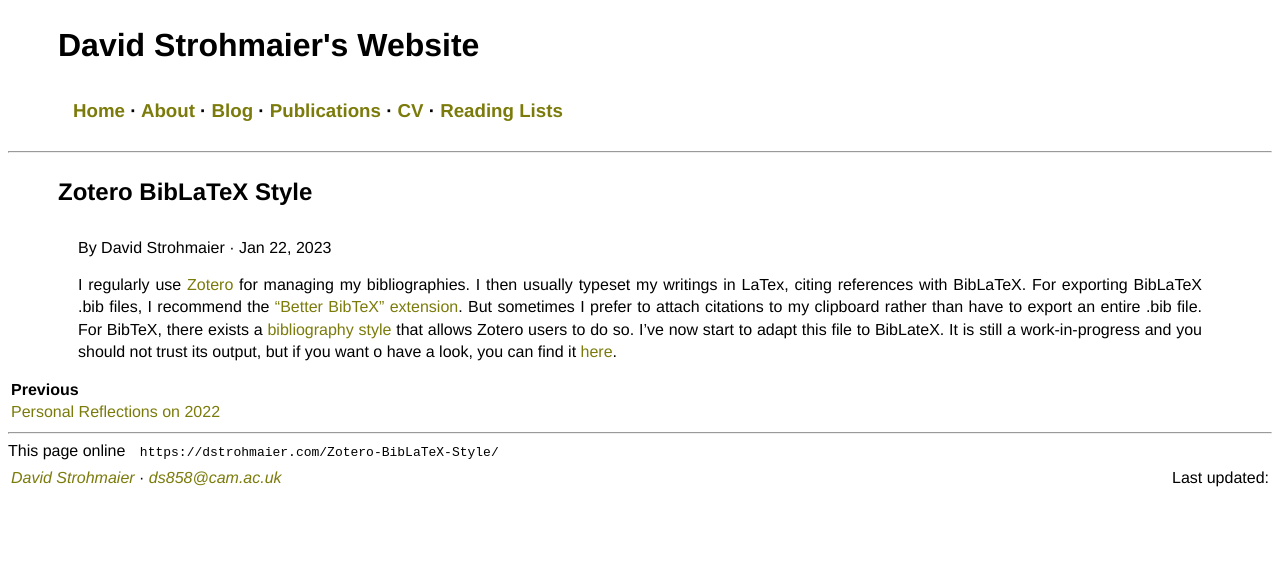
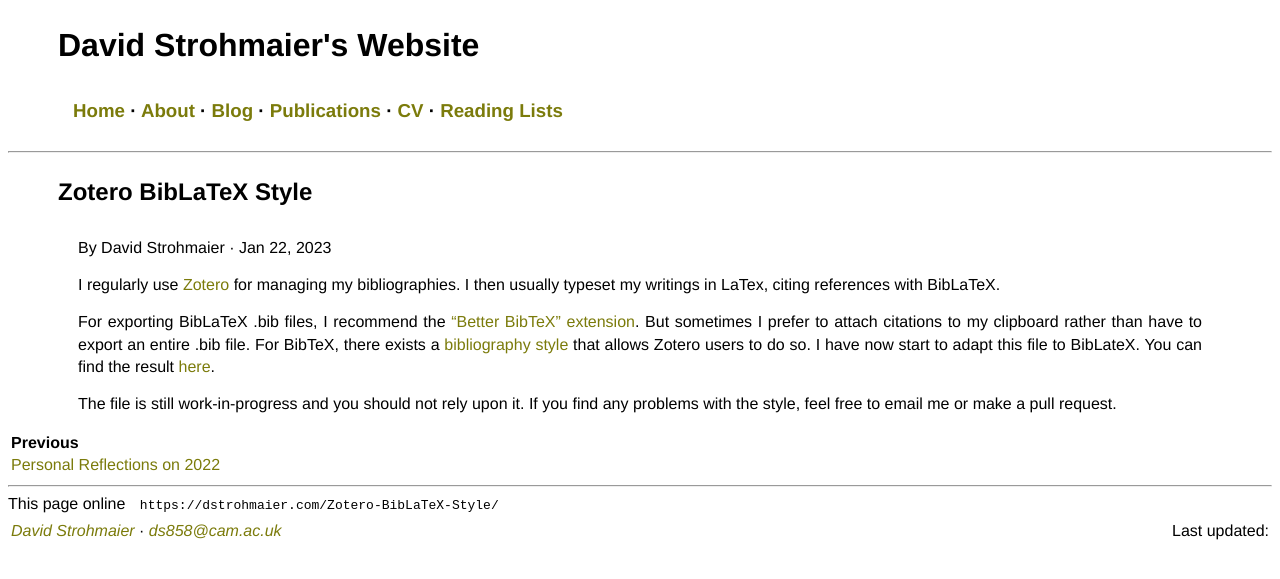
Before and after one commit to dstrohmaier/dstrohmaier.github.io, a Jekyll site: the page built from posts/_posts/2023-01-22-Zotero-BibLaTeX-Style.md, in a window 1280 px wide. Shown: the top 579 px of the page. Built offline with Jekyll 4.4.1, drawn with Linux system fonts in a browser that asks for light colours.

Commit message:
Corrected last post

```diff
--- a/posts/_posts/2023-01-22-Zotero-BibLaTeX-Style.md
+++ b/posts/_posts/2023-01-22-Zotero-BibLaTeX-Style.md
@@ -5,4 +5,8 @@ date:   2023-01-22 12:00:00 +0000
 category: posts
 ---
 
-I regularly use [Zotero](https://www.zotero.org/) for managing my bibliographies. I then usually typeset my writings in LaTex, citing references with BibLaTeX. For exporting BibLaTeX .bib files, I recommend the ["Better BibTeX" extension](https://github.com/retorquere/zotero-better-bibtex). But sometimes I prefer to attach citations to my clipboard rather than have to export an entire .bib file. For BibTeX, there exists a [bibliography style](https://www.zotero.org/styles?q=bibtex) that allows Zotero users to do so. I've now start to adapt this file to BibLateX. It is still a work-in-progress and you should not trust its output, but if you want o have a look, you can find it [here](https://github.com/dstrohmaier/biblatex_csl).
+I regularly use [Zotero](https://www.zotero.org/) for managing my bibliographies. I then usually typeset my writings in LaTex, citing references with BibLaTeX.
+
+For exporting BibLaTeX .bib files, I recommend the ["Better BibTeX" extension](https://github.com/retorquere/zotero-better-bibtex). But sometimes I prefer to attach citations to my clipboard rather than have to export an entire .bib file. For BibTeX, there exists a [bibliography style](https://www.zotero.org/styles?q=bibtex) that allows Zotero users to do so. I have now start to adapt this file to BibLateX. You can find the result [here](https://github.com/dstrohmaier/biblatex_csl).
+
+The file is still work-in-progress and you should not rely upon it. If you find any problems with the style, feel free to email me or make a pull request.
```
